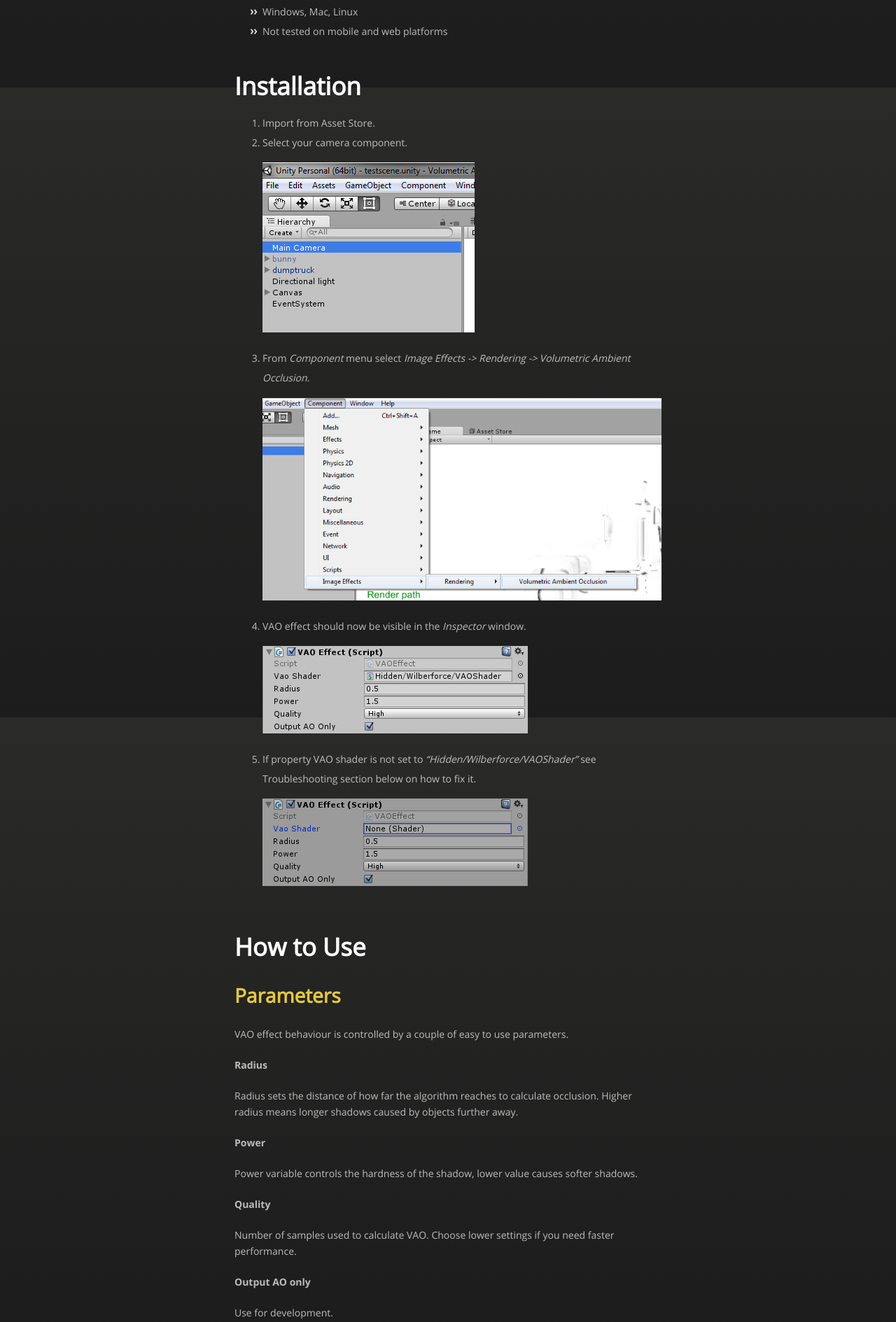
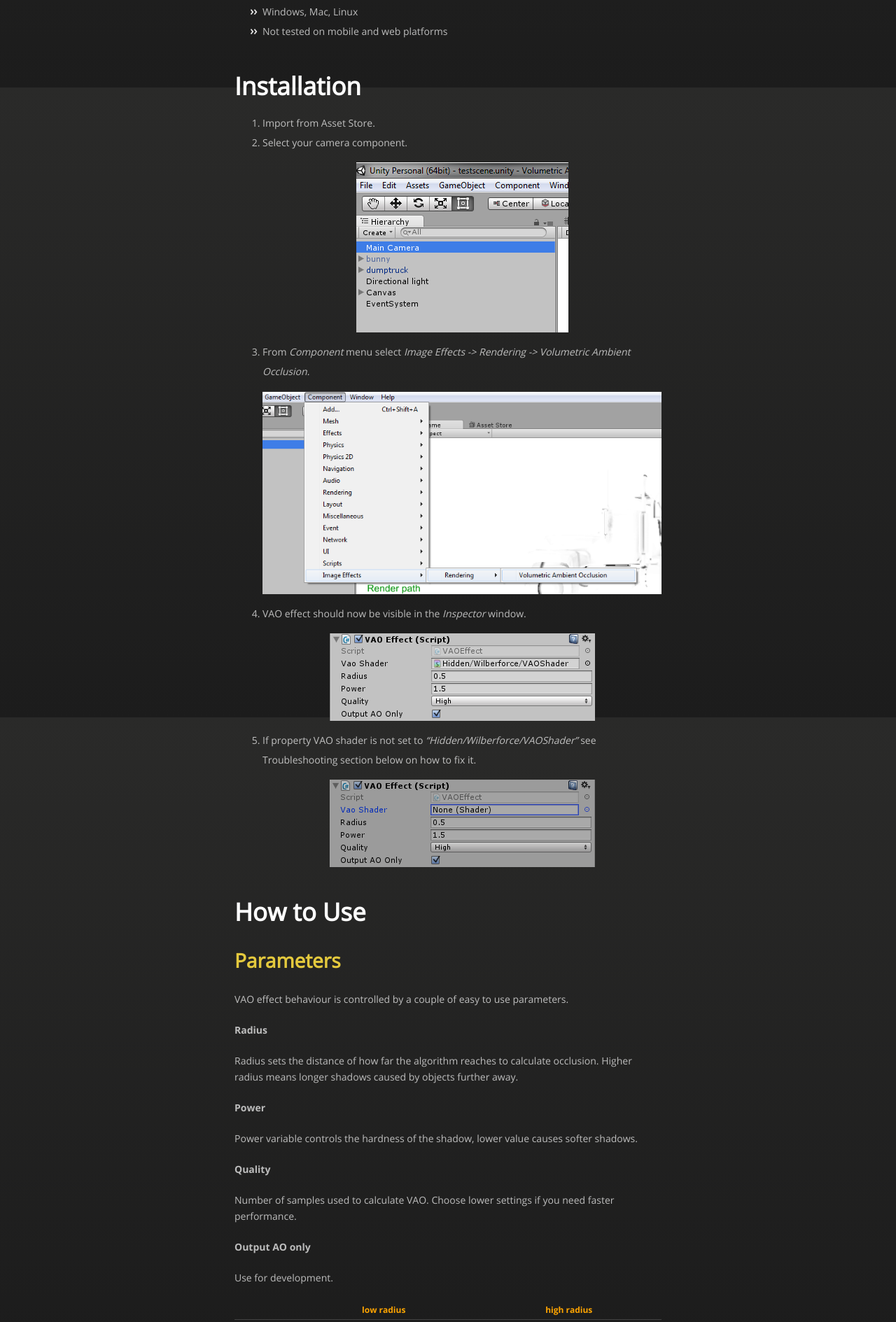
Before and after one commit to projectwilberforce/projectwilberforce.github.io, a Jekyll site: the page built from vaomanual/index.md, in a window 1280 px wide. Shown: the part 1675-3564 px from the top of the page at 70% size. Built offline with Jekyll 4.4.1, drawn with Linux system fonts in a browser that asks for light colours; nearby versions of some CDN libraries.

Commit message:
commit :)commit :)commit :)

```diff
--- a/css/styles.css
+++ b/css/styles.css
@@ -871,7 +871,8 @@ table, th {
 }
 
 li img {
-  margin: 1em 0;
+  margin: 1em auto;
+  display: block;
 }
 
 table img {
```
